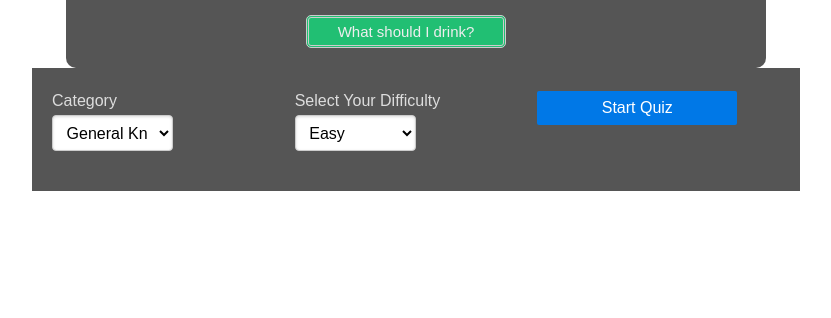
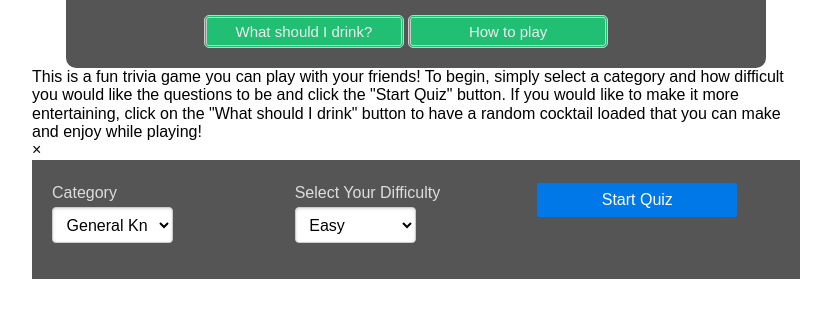
Before and after one commit to sf487552/Group-Project-1, a plain HTML site: page index.html in a window 1280 px wide. Shown: the part 48-366 px from the top of the page, without its empty margins (224-1055 px from the left). Drawn offline with nearby package versions, Linux system fonts and the light colour scheme.

Commit message:
added a modal for basin game insctructions

```diff
--- a/index.html
+++ b/index.html
@@ -19,10 +19,20 @@
             <h2>QUIZ</h2>
             <nav>
                 <button id="modal-drink">What should I drink?</button>
+                <button id="modal-how">How to play</button>
             </nav>
         </div>
     </div>
-    <form class="pure-form pure-form-stacked">
+    <div id="instructions-modal" class="modal">
+        <div class="modal-content">
+            <p>This is a fun trivia game you can play with your friends! To begin, simply select a category and how
+                difficult you would like the questions to be and click the "Start Quiz" button. If you would like to
+                make it more entertaining, click on the "What should I drink" button to have a random cocktail loaded
+                that you can make and enjoy while playing!</p>
+            <span class="close">&times;</span>
+        </div>
+    </div>
+    <form class="pure-form pure-form-stacked" id="quiz-form">
         <fieldset>
             <div class="pure-g">
                 <div class="pure-u-1 pure-u-md-1-3">
@@ -35,7 +45,6 @@
                         <option>Video Games</option>
                         <option>Sports</option>
                     </select>
-                    <label for="stacked-remember" class="pure-checkbox">
                 </div>
                 <div class="pure-u-1 pure-u-md-1-3">
                     <label for="stacked-difficulty">Select Your Difficulty</label>
@@ -44,7 +53,6 @@
                         <option>Medium</option>
                         <option>Hard</option>
                     </select>
-                    <label for="stacked-remember" class="pure-checkbox">
                 </div>
                 <div class="pure-u-1 pure-u-md-1-3">
                     <button type="submit" class="pure-button pure-button-primary">Start Quiz</button>
@@ -67,6 +75,32 @@
             </div>
         </fieldset>
     </form>
+    <!-- <form class="pure-form pure-form-stacked" id="mid-quiz-options">
+            <fieldset>
+                <div class="pure-g">
+                    <div class="pure-u-1 pure-u-md-1-2">
+                        <label for="stacked-difficulty">Would you like to change the difficulty?</label>
+                        <select id="stacked-difficulty" class="pure-input-1-2">
+                            <option>Easy</option>
+                            <option>Medium</option>
+                            <option>Hard</option>
+                        </select>
+                    </div>
+                    <div class="pure-u-1 pure-u-md-1-2">
+                        <label for="stacked-categories">Would you like to change your category?</label>
+                        <select id="stacked-categories" class="pure-input-1-2">
+                            <option>General Knowledge</option>
+                            <option>Film</option>
+                            <option>Music</option>
+                            <option>TV</option>
+                            <option>Video Games</option>
+                            <option>Sports</option>
+                        </select>
+                    </div>
+                </div>
+                <button type="submit" class="pure-button pure-button-primary">Submit</button>
+            </fieldset>
+        </form> -->
     <div id="result"></div>
 
 
--- a/script.js
+++ b/script.js
@@ -1,4 +1,5 @@
 var drinkButton = document.getElementById("modal-drink")
+var instructions = document.getElementById("modal-how")
 
 function generateDrink() {
     var cocktailUrl = "https://www.thecocktaildb.com/api/json/v1/1/random.php"
@@ -13,3 +14,6 @@ function generateDrink() {
 }
 
 drinkButton.addEventListener("click", generateDrink)
+instructions.addEventListener("click", function () {
+
+});
--- a/style.css
+++ b/style.css
@@ -6,6 +6,15 @@
     box-sizing: border-box
 
 }
+/* #mid-quiz-options {
+    margin-right: 20px;
+    padding: 20px;
+    width: 35%;
+    height: 100%;
+    float: right;
+    background-color: #555;
+    color: #ddd;
+} */
 
 body {
     background-color: white;
@@ -25,7 +34,7 @@ body {
     padding-top: 10px;
     margin: 0 auto;
 }
-.pure-form {
+#quiz-form {
     background-color: #555;
     color: #ddd;
     border-radius: 15 px;
```
